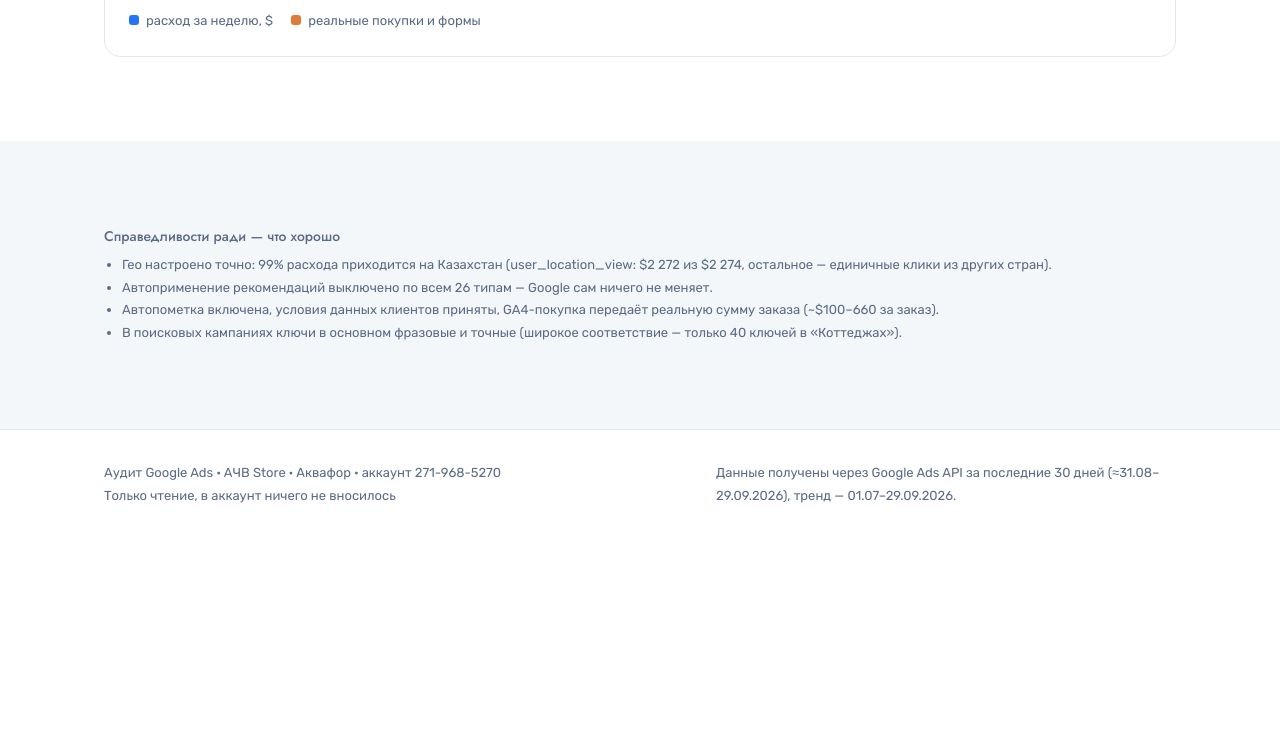
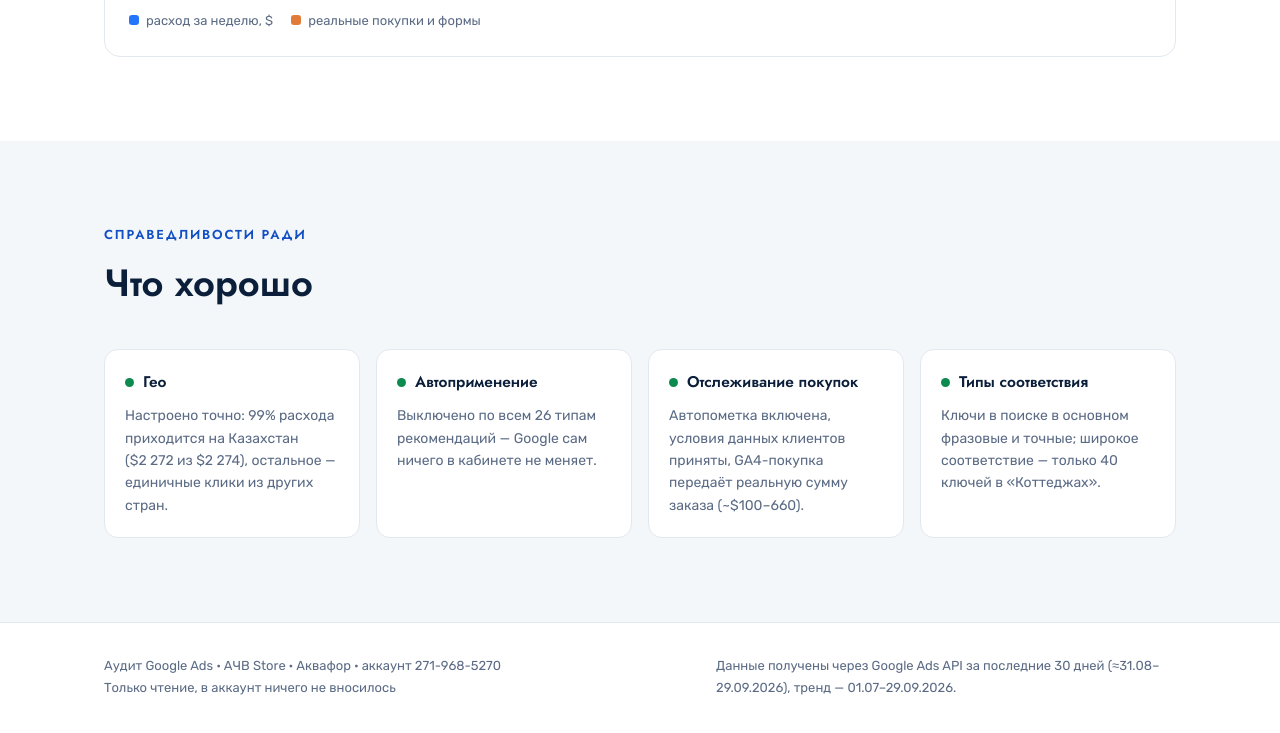
Before and after one commit to alex-sterling-lab/akvafor-audit, a plain HTML site: page index.html in a window 1280 px wide. Shown: the part 9205-9938 px from the top of the page. Before the commit the page ends 9752 px from the top, so only its background shows below. Drawn offline with Linux system fonts and the light colour scheme.

Commit message:
Блок «Что хорошо» — секция с карточками в стиле страницы

```diff
--- a/index.html
+++ b/index.html
@@ -254,8 +254,6 @@ tfoot td{font-weight:700;border-bottom:none;border-top:1px solid var(--muted)}
 .score{display:flex;flex-wrap:wrap;align-items:baseline;gap:6px 16px}
 .score b{font-family:'Jost',sans-serif;font-size:56px;line-height:.9;color:var(--enabler)}
 .fact-strip.c1{grid-template-columns:1fr}
-.small-good{margin:0;padding-left:18px;font-size:13px;line-height:1.5;color:var(--muted)}
-.small-good li{margin:3px 0}
 @media (max-width:600px){
   .chart .tx,.chart .tv,.chart .tm,.chart .xl,.chart .lv,.chart .bt{font-size:16px}
   .chart .xo{display:none}
@@ -518,8 +516,16 @@ tfoot td{font-weight:700;border-bottom:none;border-top:1px solid var(--muted)}
 </section>
 <section class="on" id="horosho">
   <div class="wrap">
-    <h4 style="font-size:14px;color:var(--muted);font-weight:500;margin-bottom:8px">Справедливости ради — что хорошо</h4>
-    <ul class="small-good"><li>Гео настроено точно: 99% расхода приходится на Казахстан (user_location_view: $2 272 из $2 274, остальное — единичные клики из других стран).</li><li>Автоприменение рекомендаций выключено по всем 26 типам — Google сам ничего не меняет.</li><li>Автопометка включена, условия данных клиентов приняты, GA4-покупка передаёт реальную сумму заказа (~$100–660 за заказ).</li><li>В поисковых кампаниях ключи в основном фразовые и точные (широкое соответствие — только 40 ключей в «Коттеджах»).</li></ul>
+    <div class="section-head reveal">
+      <div class="eyebrow">Справедливости ради</div>
+      <h2>Что хорошо</h2>
+    </div>
+    <div class="group-grid stagger">
+      <div class="group-card"><div class="gname"><i style="background:var(--money)"></i><b>Гео</b></div><p>Настроено точно: 99% расхода приходится на Казахстан ($2&nbsp;272 из $2&nbsp;274), остальное — единичные клики из других стран.</p></div>
+      <div class="group-card"><div class="gname"><i style="background:var(--money)"></i><b>Автоприменение</b></div><p>Выключено по всем 26 типам рекомендаций — Google сам ничего в кабинете не меняет.</p></div>
+      <div class="group-card"><div class="gname"><i style="background:var(--money)"></i><b>Отслеживание покупок</b></div><p>Автопометка включена, условия данных клиентов приняты, GA4-покупка передаёт реальную сумму заказа (~$100–660).</p></div>
+      <div class="group-card"><div class="gname"><i style="background:var(--money)"></i><b>Типы соответствия</b></div><p>Ключи в поиске в основном фразовые и точные; широкое соответствие — только 40 ключей в «Коттеджах».</p></div>
+    </div>
   </div>
 </section>
 <footer>
```
